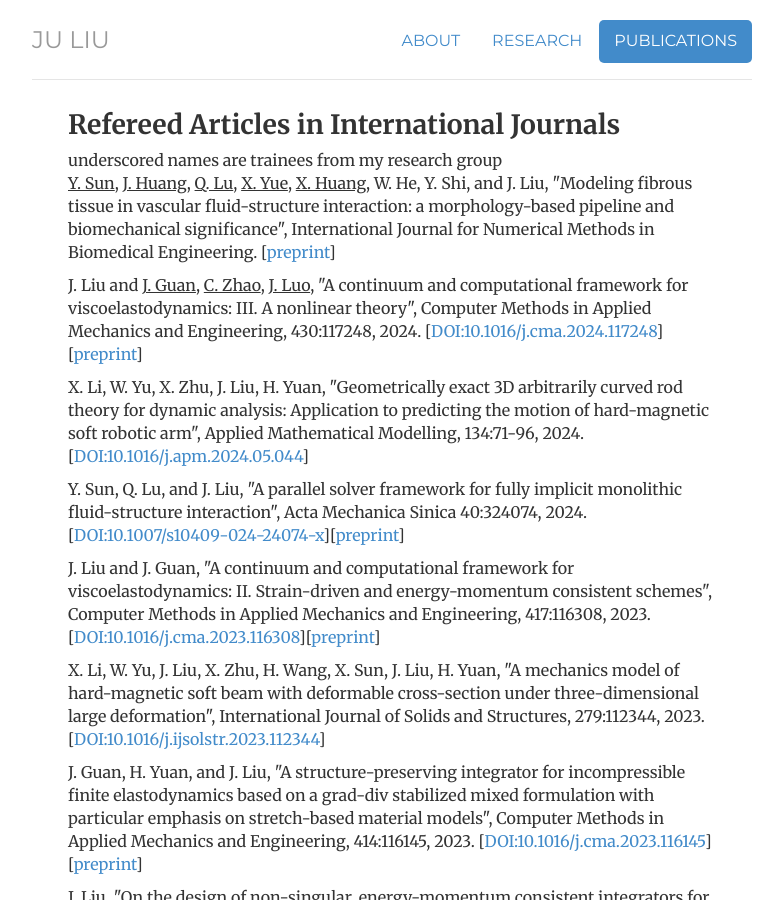
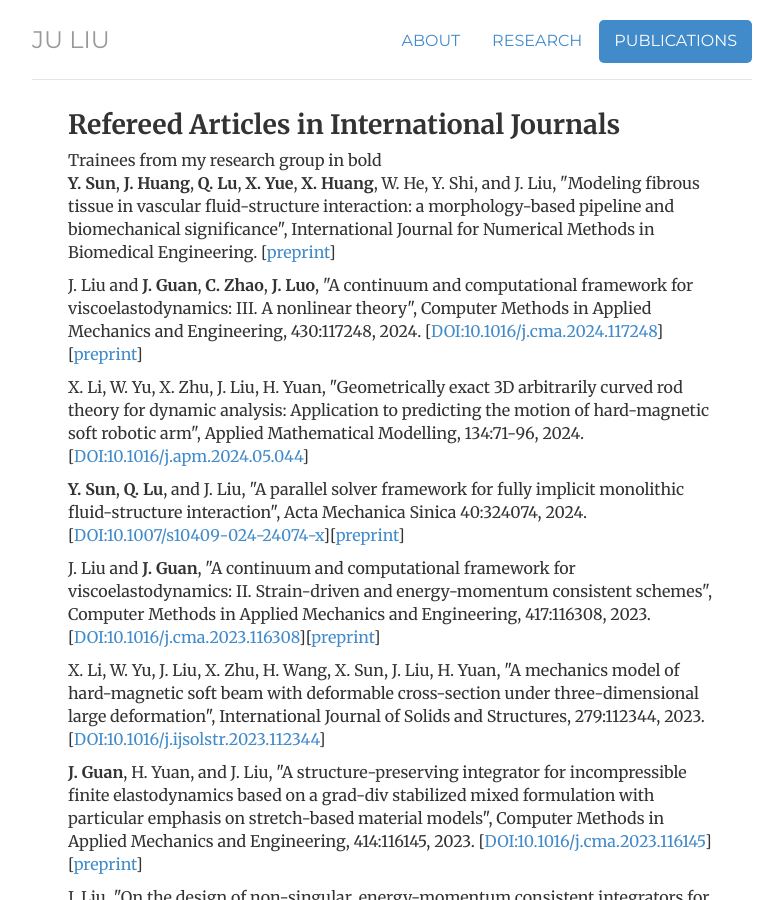
Before and after one commit to ju-liu/ju-liu.github.io, a Jekyll site: the page built from publications/index.html, in a window 1280 px wide and 900 px high. Shown: the whole window, without its empty margins (248-1031 px from the left). Built offline with Jekyll 4.4.1, drawn with Linux system fonts in a browser that asks for light colours; nearby versions of some CDN libraries; library files that are not in the unit come from our copies; comment, search, counter and statistics services are not loaded.

Commit message:
Update index.html

```diff
--- a/publications/index.html
+++ b/publications/index.html
@@ -10,21 +10,21 @@ description: Current Publications for Dr. Ju Liu
 <div class="cv">
 
   <h2>Refereed Articles in International Journals</h2>
-  underscored names are trainees from my research group
+  Trainees from my research group in bold
 
-  <p><u>Y. Sun</u>, <u>J. Huang</u>, <u>Q. Lu</u>, <u>X. Yue</u>, <u>X. Huang</u>, W. He, Y. Shi, and J. Liu, "Modeling fibrous tissue in vascular fluid-structure interaction: a morphology-based pipeline and biomechanical significance", International Journal for Numerical Methods in Biomedical Engineering. [<a href="https://arxiv.org/pdf/2406.07064.pdf">preprint</a>]</p>
+  <p><strong>Y. Sun</strong>, <strong>J. Huang</strong>, <strong>Q. Lu</strong>, <strong>X. Yue</strong>, <strong>X. Huang</strong>, W. He, Y. Shi, and J. Liu, "Modeling fibrous tissue in vascular fluid-structure interaction: a morphology-based pipeline and biomechanical significance", International Journal for Numerical Methods in Biomedical Engineering. [<a href="https://arxiv.org/pdf/2406.07064.pdf">preprint</a>]</p>
 
-  <p>J. Liu and <u>J. Guan</u>, <u>C. Zhao</u>, <u>J. Luo</u>, "A continuum and computational framework for viscoelastodynamics: III. A nonlinear theory", Computer Methods in Applied Mechanics and Engineering, 430:117248, 2024. [<a href="https://doi.org/10.1016/j.cma.2024.117248">DOI:10.1016/j.cma.2024.117248</a>][<a href="https://arxiv.org/pdf/2405.03090">preprint</a>]</p>
+  <p>J. Liu and <strong>J. Guan</strong>, <strong>C. Zhao</strong>, <strong>J. Luo</strong>, "A continuum and computational framework for viscoelastodynamics: III. A nonlinear theory", Computer Methods in Applied Mechanics and Engineering, 430:117248, 2024. [<a href="https://doi.org/10.1016/j.cma.2024.117248">DOI:10.1016/j.cma.2024.117248</a>][<a href="https://arxiv.org/pdf/2405.03090">preprint</a>]</p>
 
   <p>X. Li, W. Yu, X. Zhu, J. Liu, H. Yuan, "Geometrically exact 3D arbitrarily curved rod theory for dynamic analysis: Application to predicting the motion of hard-magnetic soft robotic arm", Applied Mathematical Modelling, 134:71-96, 2024. [<a href="https://doi.org/10.1016/j.apm.2024.05.044">DOI:10.1016/j.apm.2024.05.044</a>]</p>
 
-  <p>Y. Sun, Q. Lu, and J. Liu, "A parallel solver framework for fully implicit monolithic fluid-structure interaction", Acta Mechanica Sinica 40:324074, 2024. [<a href="https://doi.org/10.1007/s10409-024-24074-x">DOI:10.1007/s10409-024-24074-x</a>][<a href="https://arxiv.org/pdf/2206.06996.pdf">preprint</a>]</p>
+  <p><strong>Y. Sun</strong>, <strong>Q. Lu</strong>, and J. Liu, "A parallel solver framework for fully implicit monolithic fluid-structure interaction", Acta Mechanica Sinica 40:324074, 2024. [<a href="https://doi.org/10.1007/s10409-024-24074-x">DOI:10.1007/s10409-024-24074-x</a>][<a href="https://arxiv.org/pdf/2206.06996.pdf">preprint</a>]</p>
 
-  <p>J. Liu and J. Guan, "A continuum and computational framework for viscoelastodynamics: II. Strain-driven and energy-momentum consistent schemes", Computer Methods in Applied Mechanics and Engineering, 417:116308, 2023. [<a href="https://doi.org/10.1016/j.cma.2023.116308">DOI:10.1016/j.cma.2023.116308</a>][<a href="https://arxiv.org/pdf/2305.15812.pdf">preprint</a>]</p>
+  <p>J. Liu and <strong>J. Guan</strong>, "A continuum and computational framework for viscoelastodynamics: II. Strain-driven and energy-momentum consistent schemes", Computer Methods in Applied Mechanics and Engineering, 417:116308, 2023. [<a href="https://doi.org/10.1016/j.cma.2023.116308">DOI:10.1016/j.cma.2023.116308</a>][<a href="https://arxiv.org/pdf/2305.15812.pdf">preprint</a>]</p>
 
   <p>X. Li, W. Yu, J. Liu, X. Zhu, H. Wang, X. Sun, J. Liu, H. Yuan, "A mechanics model of hard-magnetic soft beam with deformable cross-section under three-dimensional large deformation", International Journal of Solids and Structures, 279:112344, 2023. [<a href="https://doi.org/10.1016/j.ijsolstr.2023.112344">DOI:10.1016/j.ijsolstr.2023.112344</a>]</p>
 
-  <p>J. Guan, H. Yuan, and J. Liu, "A structure-preserving integrator for incompressible finite elastodynamics based on a grad-div stabilized mixed formulation with particular emphasis on stretch-based material models", Computer Methods in Applied Mechanics and Engineering, 414:116145, 2023. [<a href="https://doi.org/10.1016/j.cma.2023.116145">DOI:10.1016/j.cma.2023.116145</a>][<a href="https://arxiv.org/pdf/2302.12371.pdf">preprint</a>]</p>
+  <p><strong>J. Guan</strong>, H. Yuan, and J. Liu, "A structure-preserving integrator for incompressible finite elastodynamics based on a grad-div stabilized mixed formulation with particular emphasis on stretch-based material models", Computer Methods in Applied Mechanics and Engineering, 414:116145, 2023. [<a href="https://doi.org/10.1016/j.cma.2023.116145">DOI:10.1016/j.cma.2023.116145</a>][<a href="https://arxiv.org/pdf/2302.12371.pdf">preprint</a>]</p>
 
   <p>J. Liu, "On the design of non-singular, energy-momentum consistent integrators for nonlinear dynamics using energy splitting and perturbation techniques", Journal of Computational Physics, 487:112177, 2023. [<a href="https://doi.org/10.1016/j.jcp.2023.112177">DOI:10.1016/j.jcp.2023.112177</a>][<a href="https://arxiv.org/pdf/2212.09099.pdf">preprint</a>]</p>
 
```
